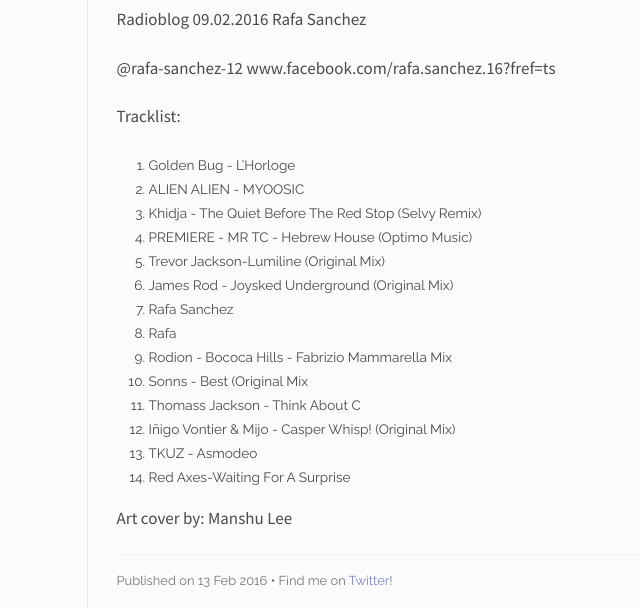
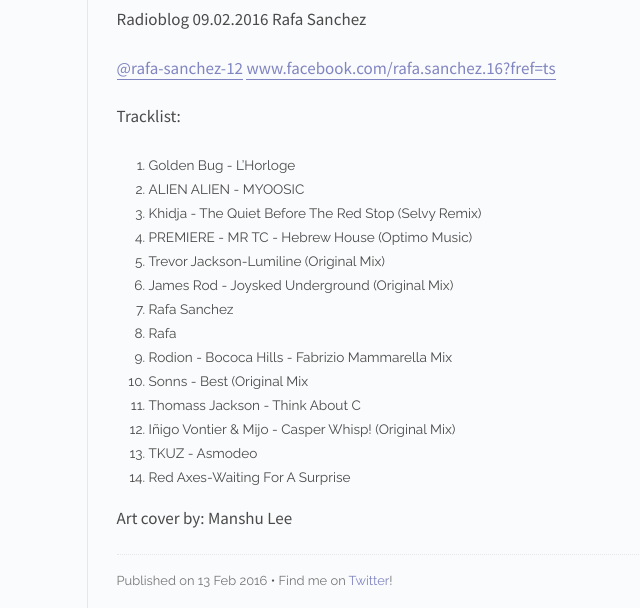
Before and after one commit to radioblogtirana/radioblogtirana.github.io, a Jekyll site: the page built from _posts/2016-02-13-test.md, in a window 1280 px wide. Shown: the part 1278-1886 px from the top of the page, without its empty margins (271-911 px from the left). Built offline with Jekyll 4.4.1, drawn with Linux system fonts in a browser that asks for light colours; Markdown is read by kramdown in place of the engine named in the settings; part of the change alters nothing that is shown.

```diff
--- a/_posts/2016-02-13-test.md
+++ b/_posts/2016-02-13-test.md
@@ -14,8 +14,8 @@ Radioblog
 09.02.2016
 Rafa Sanchez
 
-@rafa-sanchez-12
-www.facebook.com/rafa.sanchez.16?fref=ts
+[@rafa-sanchez-12](https://soundcloud.com/rafa-sanchez-12)
+[www.facebook.com/rafa.sanchez.16?fref=ts](www.facebook.com/rafa.sanchez.16?fref=ts)
 
 Tracklist:
 
```
